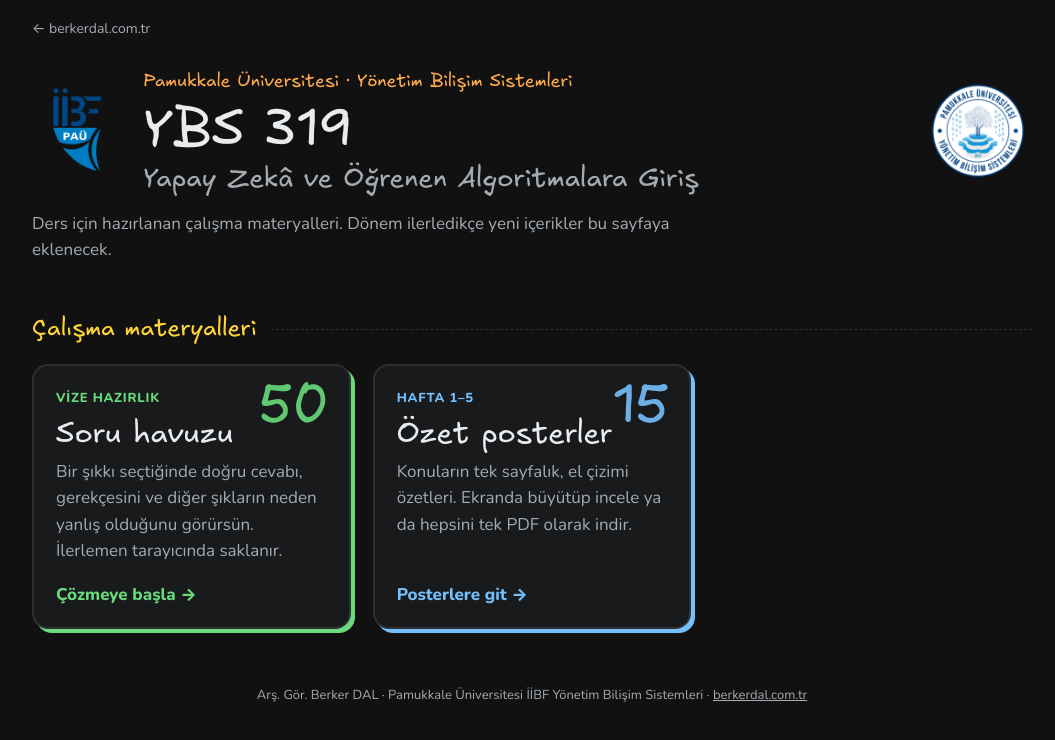
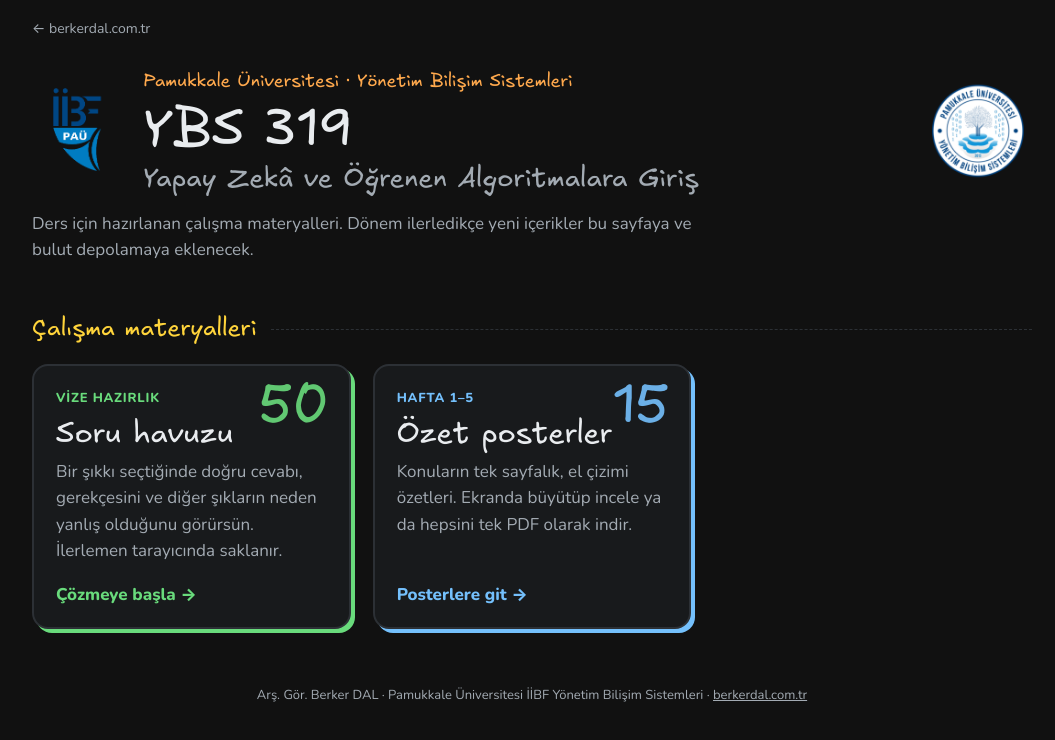
Before and after one commit to berkerdal/berkerdal.github.io, a plain HTML site: page YBS319/index.html in a window 1280 px wide. Shown: the whole page, without its empty margins (108-1163 px from the left). Drawn offline with nearby package versions, Linux system fonts and the light colour scheme.

Commit message:
Update index.html

```diff
--- a/YBS319/index.html
+++ b/YBS319/index.html
@@ -21,7 +21,7 @@
     <h1>YBS 319<span class="sub">Yapay Zekâ ve Öğrenen Algoritmalara Giriş</span></h1>
   </div>
   <img class="logo r" src="assets/logo-ybs.png" alt="PAÜ Yönetim Bilişim Sistemleri logosu">
-  <p class="lead">Ders için hazırlanan çalışma materyalleri. Dönem ilerledikçe yeni içerikler bu sayfaya eklenecek.</p>
+  <p class="lead">Ders için hazırlanan çalışma materyalleri. Dönem ilerledikçe yeni içerikler bu sayfaya ve bulut depolamaya eklenecek.</p>
 </header>
 
 <h2 class="sec">Çalışma materyalleri</h2>
```
